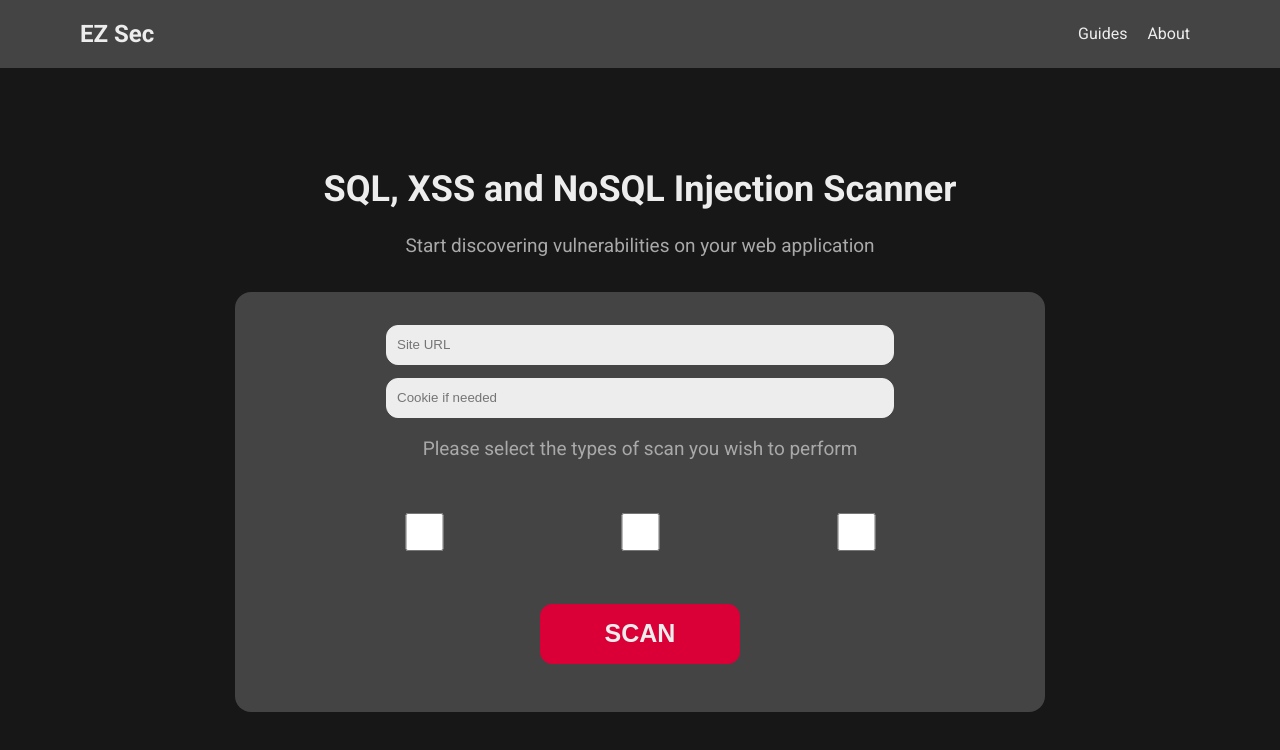
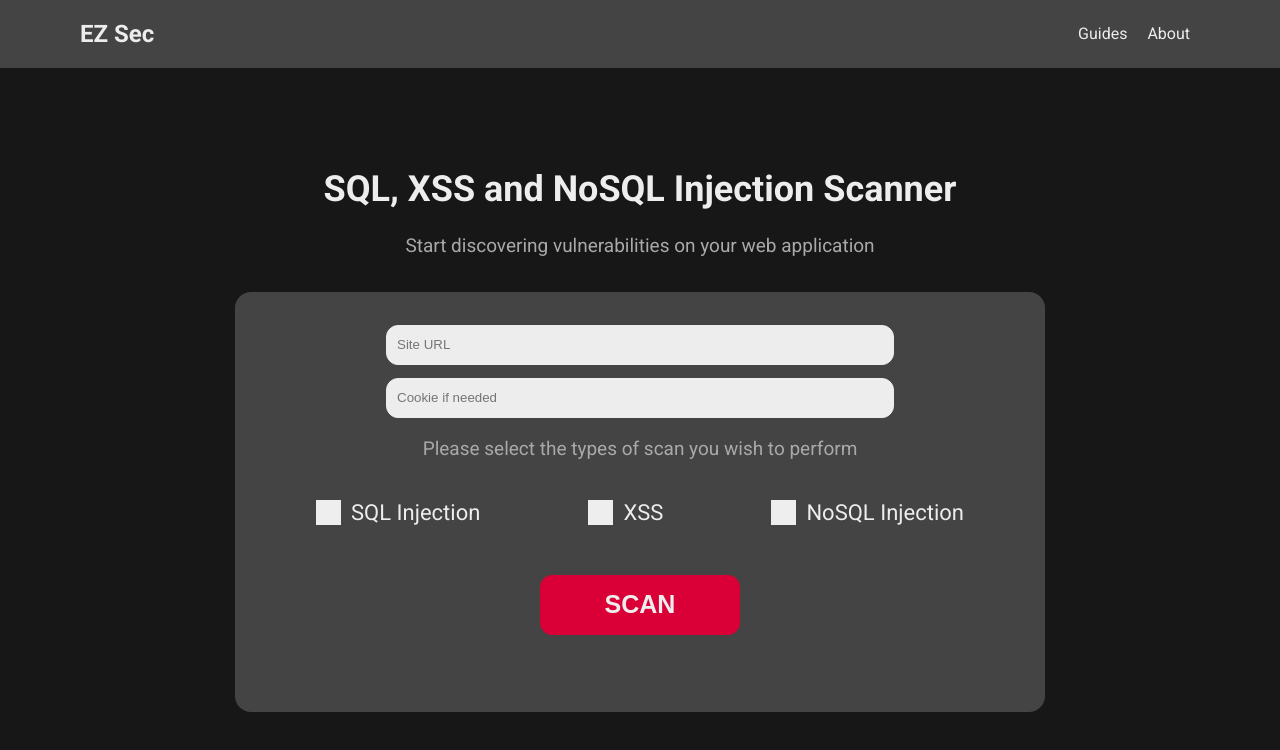
Before and after one commit to joseosso/SNXS-frontend, a React (Create React App) app: page / in a window 1280 px wide. Shown: the top 750 px of the page. Built offline with nearby package versions, Linux system fonts and the light colour scheme.

Commit message:
implement checkboxes for filters and handlers for checkboxes and scan btn

```diff
--- a/src/components/URLForm/URLForm.js
+++ b/src/components/URLForm/URLForm.js
@@ -1,16 +1,72 @@
 import classes from './URLForm.module.css'
+import {useState} from "react";
 
 const UrlForm = () => {
+
+    const [sqlFilter, setSqlFilter] = useState({
+        name: 'sql',
+        text: 'SQL Injection',
+        state: false
+    });
+    const [xssFilter, setXssFilter] = useState({
+        name: 'xss',
+        text: 'XSS',
+        state: false
+    });
+    const [noSqlFilter, setNoSqlFilter] = useState({
+        name: 'noSql',
+        text: 'NoSQL Injection',
+        state: false
+    });
+
+
+    const checkboxClickedHandler = (event) => {
+        const name = event.target.name;
+        const checked = event.target.checked;
+        if (name === sqlFilter.name) {
+            setSqlFilter(prevState => {
+                return {...prevState, state: checked}
+            });
+        } else if (name === xssFilter.name) {
+            setXssFilter(prevState => {
+                return {...prevState, state: checked}
+            });
+        } else {
+            setNoSqlFilter(prevState => {
+                return {...prevState, state: checked}
+            });
+        }
+    }
+
+    const scanClickedHandler = (event) => {
+        event.preventDefault();
+        console.log(sqlFilter.state);
+        console.log(xssFilter.state);
+        console.log(noSqlFilter.state);
+    }
+
     return (
         <section className={classes.form}>
-            <form>
+            <form onSubmit={scanClickedHandler}>
                 <input type="text" placeholder={'Site URL'}/>
                 <input type="text" placeholder={'Cookie if needed'}/>
                 <p>Please select the types of scan you wish to perform</p>
                 <div className={classes.checkboxes}>
-                    <input type="checkbox"/>
-                    <input type="checkbox"/>
-                    <input type="checkbox"/>
+                    <label className={classes.container}>{sqlFilter.text}
+                        <input name={sqlFilter.name} checked={sqlFilter.state} onChange={checkboxClickedHandler}
+                               className={classes.checkbox} type="checkbox"/>
+                        <span className={classes.checkmark}/>
+                    </label>
+                    <label className={classes.container}>{xssFilter.text}
+                        <input name={xssFilter.name} checked={xssFilter.state} onChange={checkboxClickedHandler}
+                               className={classes.checkbox} type="checkbox"/>
+                        <span className={classes.checkmark}/>
+                    </label>
+                    <label className={classes.container}>{noSqlFilter.text}
+                        <input name={noSqlFilter.name} checked={noSqlFilter.state} onChange={checkboxClickedHandler}
+                               className={classes.checkbox} type="checkbox"/>
+                        <span className={classes.checkmark}/>
+                    </label>
                 </div>
                 <button>SCAN</button>
             </form>
--- a/src/components/URLForm/URLForm.module.css
+++ b/src/components/URLForm/URLForm.module.css
@@ -26,6 +26,76 @@
     margin: 40px auto;
 }
 
+.checkbox {
+
+}
+
+.container {
+    color: #EDEDED;
+    display: block;
+    position: relative;
+    padding-left: 35px;
+    cursor: pointer;
+    font-size: 22px;
+    -webkit-user-select: none;
+    -moz-user-select: none;
+    -ms-user-select: none;
+    user-select: none;
+}
+
+/* Hide the browser's default checkbox */
+.container input {
+    position: absolute;
+    opacity: 0;
+    cursor: pointer;
+    height: 0;
+    width: 0;
+}
+
+/* Create a custom checkbox */
+.checkmark {
+    position: absolute;
+    top: 0;
+    left: 0;
+    height: 25px;
+    width: 25px;
+    background-color: #eee;
+}
+
+.container:hover input ~ .checkmark {
+    background-color: #ccc;
+}
+
+/* When the checkbox is checked, add a blue background */
+.container input:checked ~ .checkmark {
+    background-color: #de0c40;
+}
+
+/* Create the checkmark/indicator (hidden when not checked) */
+.checkmark:after {
+    content: "";
+    position: absolute;
+    display: none;
+}
+
+/* Show the checkmark when checked */
+.container input:checked ~ .checkmark:after {
+    display: block;
+}
+
+/* Style the checkmark/indicator */
+.container .checkmark:after {
+    left: 9px;
+    top: 5px;
+    width: 5px;
+    height: 10px;
+    border: solid white;
+    border-width: 0 3px 3px 0;
+    -webkit-transform: rotate(45deg);
+    -ms-transform: rotate(45deg);
+    transform: rotate(45deg);
+}
+
 .form button {
     margin: 10px auto;
     background-color: #DA0037;
```
